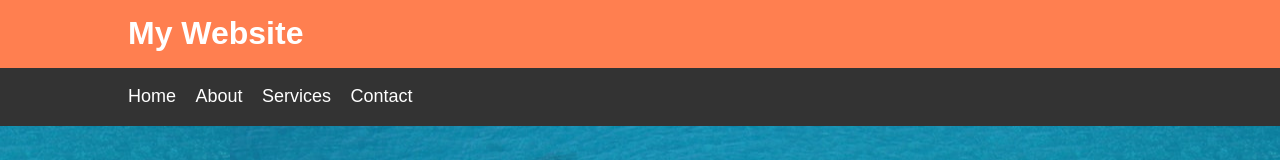
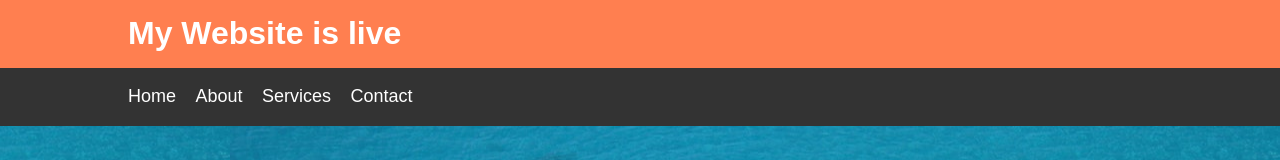
Before and after one commit to barrosdaniel/sample, a plain HTML site: page index.html in a window 1280 px wide. Shown: the top 160 px of the page. Drawn offline with Linux system fonts and the light colour scheme.

Commit message:
Second commit

```diff
--- a/index.html
+++ b/index.html
@@ -14,7 +14,7 @@
 
     <header id="main-header">
         <div class="container">
-            <h1>My Website</h1>
+            <h1>My Website is live</h1>
         </div>
     </header>
 
```
